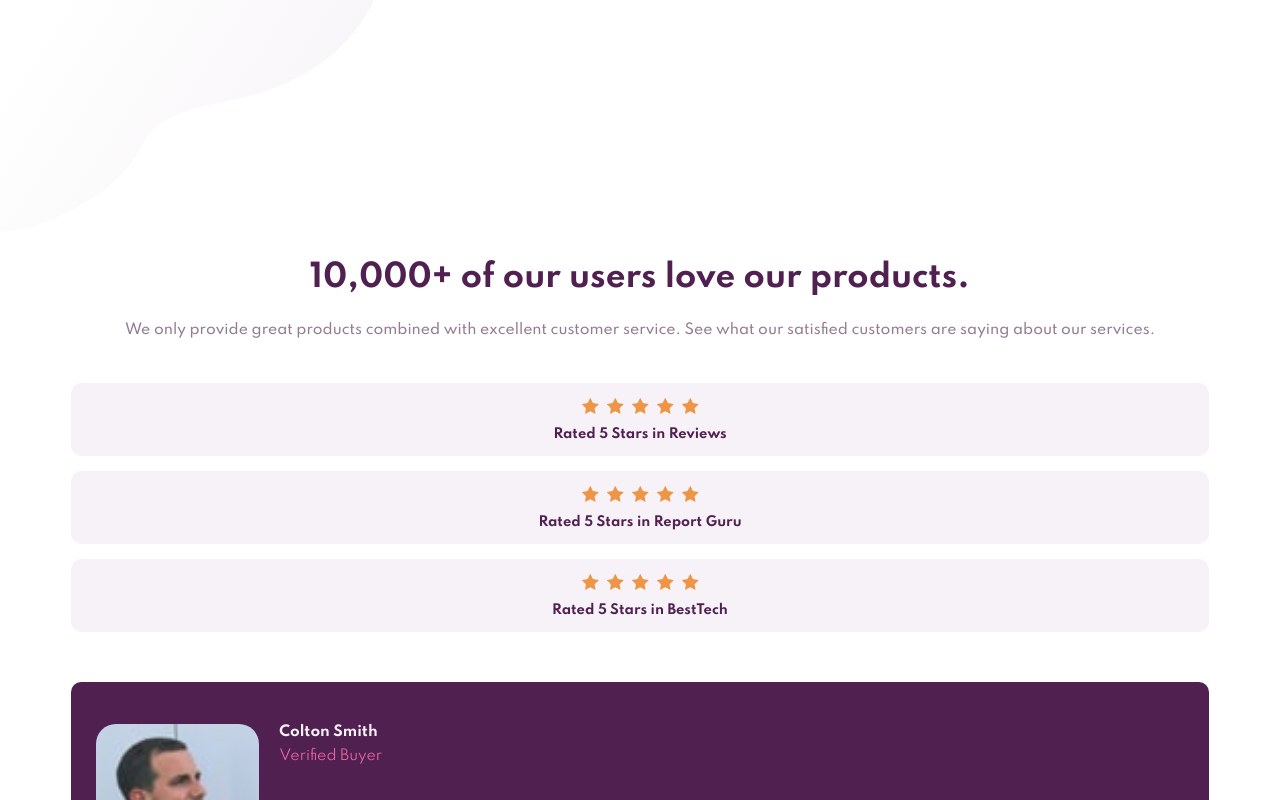
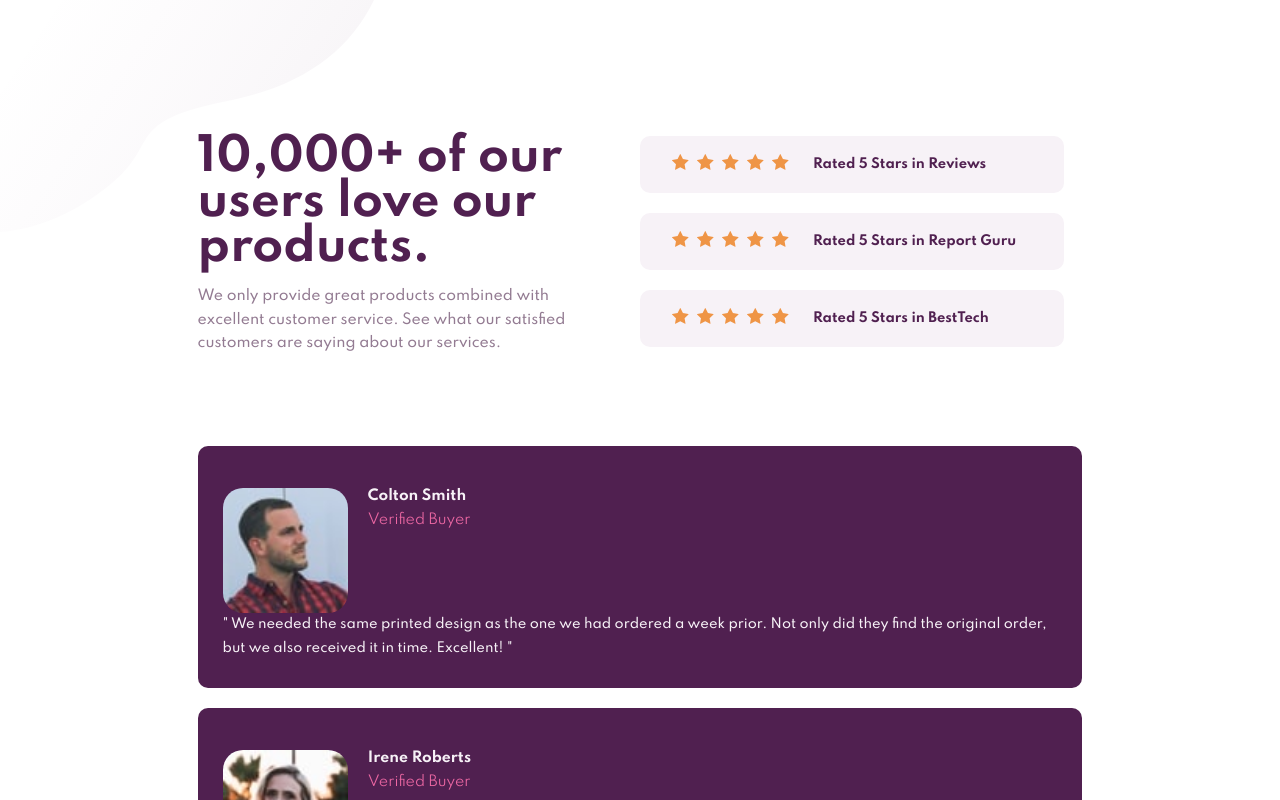
Before and after one commit to Naveen39O/SocialProofSection, a React (Create React App) app: page / in a window 1280 px wide. Shown: the top 800 px of the page. Built offline with nearby package versions, Linux system fonts and the light colour scheme.

Commit message:
add desktop stylesheet and style info and rating section

```diff
--- /dev/null
+++ b/public/styles/desktop.scss
@@ -0,0 +1,53 @@
+@import "colors";
+
+@media (min-width:375px){
+  main{
+    margin: 10% 15%;
+  }
+
+  .top-section{
+    display: flex;
+  }
+
+  .info{
+    box-sizing: border-box;
+    max-width: 50%;
+    padding-right: 8%;
+    text-align: left;
+  }
+
+  h1{
+    font-size: 3.2em;
+    padding: 0;
+    margin: 10px 0;
+  }
+
+  .rating-container{
+    max-width: 50%;
+    box-sizing: border-box;
+    display: flex;
+    flex-direction: column;
+    justify-content: flex-start;
+  }
+
+  .rating-div{
+    flex-direction: row;
+    align-items: center;
+    padding: 8px;
+    margin: 10px 0;
+  }
+
+  .star-container{
+    display: block;
+    padding: 0 20px;
+  }
+
+  // .Reviews{
+
+  // }
+
+  .rating-p{
+    padding-right: 40px;
+  }
+
+}
--- a/public/styles/index.css
+++ b/public/styles/index.css
@@ -17,7 +17,6 @@ main {
 
 h1 {
   font-size: 2.2em;
-  text-align: center;
   color: #502050;
   line-height: 1em;
   padding: 10px 20px 0;
@@ -101,4 +100,51 @@ h1 {
   margin: 7px 0;
 }
 
+@media (min-width: 375px) {
+  main {
+    margin: 10% 15%;
+  }
+
+  .top-section {
+    display: flex;
+  }
+
+  .info {
+    box-sizing: border-box;
+    max-width: 50%;
+    padding-right: 8%;
+    text-align: left;
+  }
+
+  h1 {
+    font-size: 3.2em;
+    padding: 0;
+    margin: 10px 0;
+  }
+
+  .rating-container {
+    max-width: 50%;
+    box-sizing: border-box;
+    display: flex;
+    flex-direction: column;
+    justify-content: flex-start;
+  }
+
+  .rating-div {
+    flex-direction: row;
+    align-items: center;
+    padding: 8px;
+    margin: 10px 0;
+  }
+
+  .star-container {
+    display: block;
+    padding: 0 20px;
+  }
+
+  .rating-p {
+    padding-right: 40px;
+  }
+}
+
 /*# sourceMappingURL=index.css.map */
--- a/public/styles/index.scss
+++ b/public/styles/index.scss
@@ -1,2 +1,3 @@
 @import url('https://fonts.googleapis.com/css2?family=Spartan:wght@400;500;700&display=swap');
 @import "mobile";
+@import "desktop";
--- a/public/styles/mobile.scss
+++ b/public/styles/mobile.scss
@@ -24,7 +24,6 @@ main{
 
 h1{
   font-size: 2.2em;
-  text-align: center;
   color: $dark-magenta;
   line-height: 1em;
   padding: 10px 20px 0;
--- a/src/components/App.js
+++ b/src/components/App.js
@@ -7,8 +7,9 @@ import Info from "./Info";
 function App() {
   return (
     <main className="App">
-      <section>
+      <section className="top-section">
         <Info/>
+        <div className="rating-container">
           {
             reviews.map((review, indx) => {
               return(
@@ -21,6 +22,7 @@ function App() {
               );
             })
           }
+        </div>
 
       </section>
       <section className="card-section">
--- a/src/components/Rating.jsx
+++ b/src/components/Rating.jsx
@@ -3,7 +3,7 @@ import React from "react";
 function Rating(props){
     return (
         <div className="rating-div">
-            <div className="star-container" >
+            <div className={"star-container " +  props.reviewer} >
             {
                 [...Array(props.rating)].map((e, index) =>
                 {
```
Also changed, not shown: 1 other file (tests, documents, lock files or other folders). Lines whose indentation alone changed are shown as unchanged.
